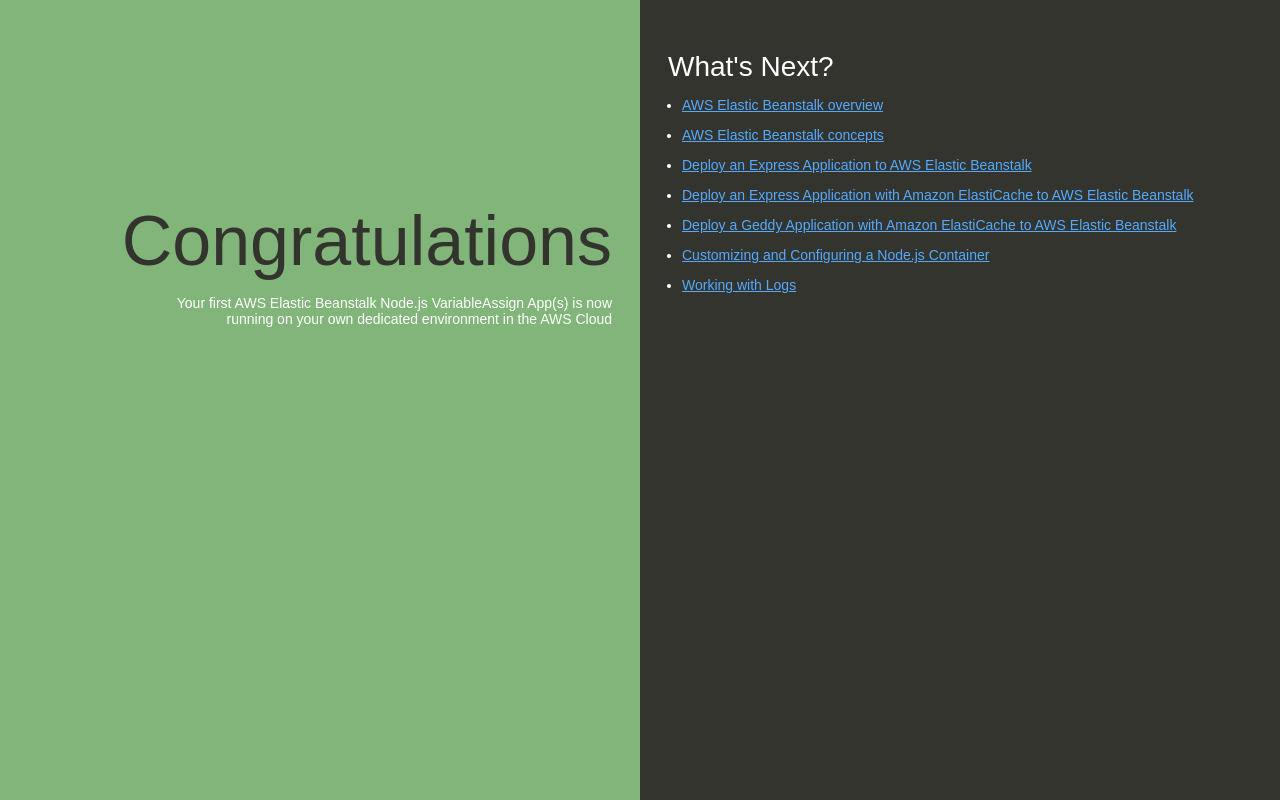
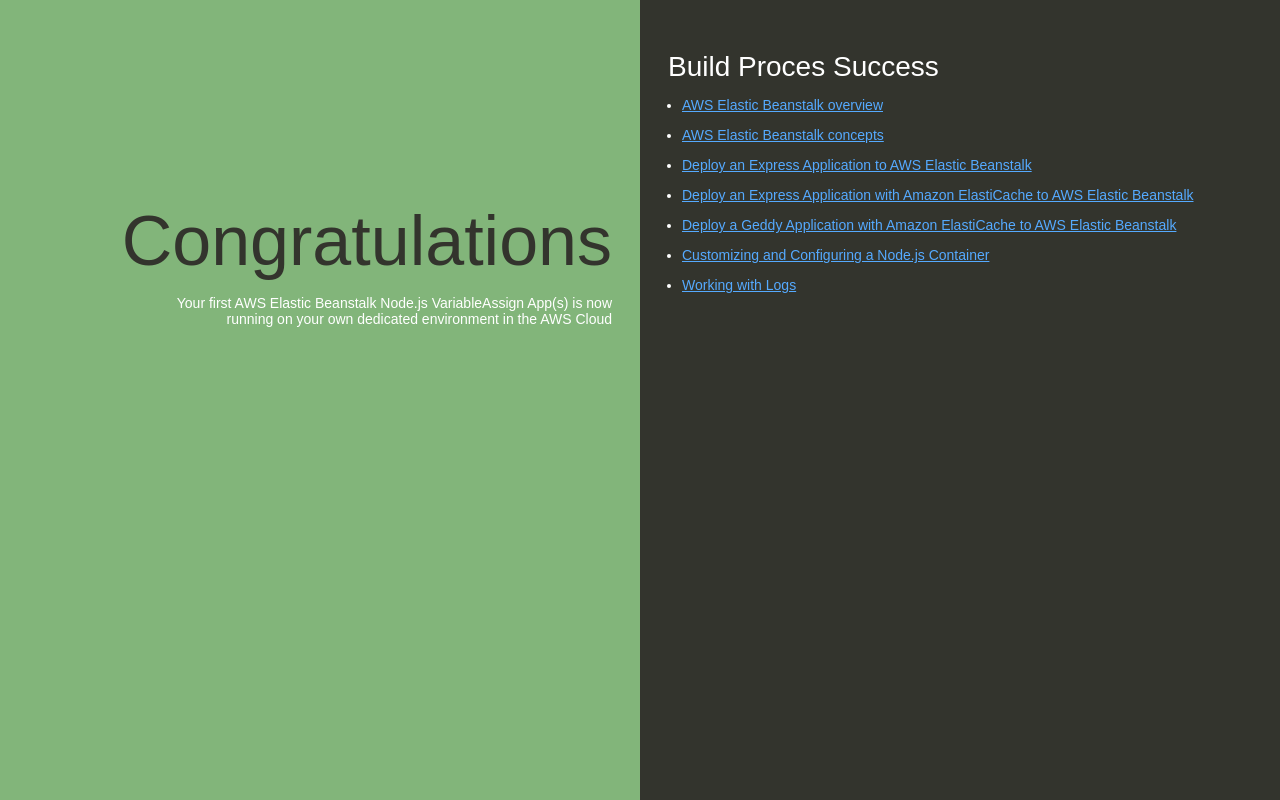
Before and after one commit to tyler-canton/aws-nodejs, a website: page index.html in a window 1280 px wide. Drawn offline with Linux system fonts and the light colour scheme.

Commit message:
Build Process Invoked

```diff
--- a/index.html
+++ b/index.html
@@ -78,7 +78,7 @@
       <p>Your first AWS Elastic Beanstalk Node.js VariableAssign App(s) is now running on your own dedicated environment in the AWS Cloud</p>
     </div>
     <div class="linksColumn">
-      <h2>What's Next?</h2>
+      <h2>Build Proces Success</h2>
       <ul>
         <li><a href="http://docs.aws.amazon.com/elasticbeanstalk/latest/dg/Welcome.html">AWS Elastic Beanstalk overview</a></li>
         <li><a href="http://docs.aws.amazon.com/elasticbeanstalk/latest/dg/concepts.html">AWS Elastic Beanstalk concepts</a></li>
```
